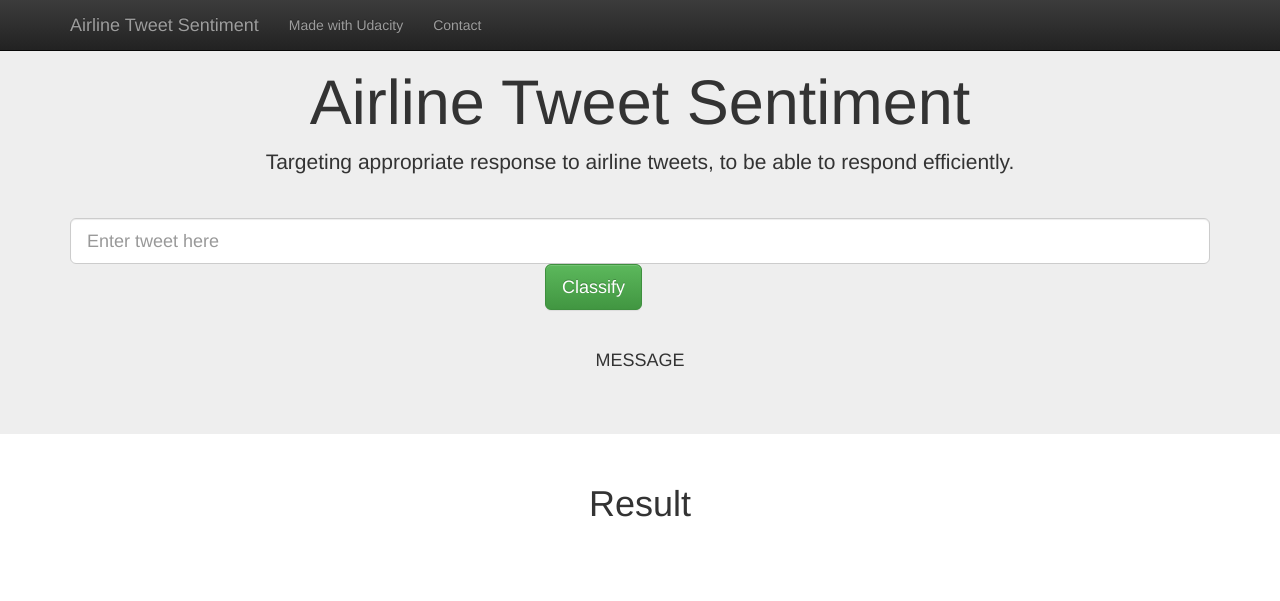
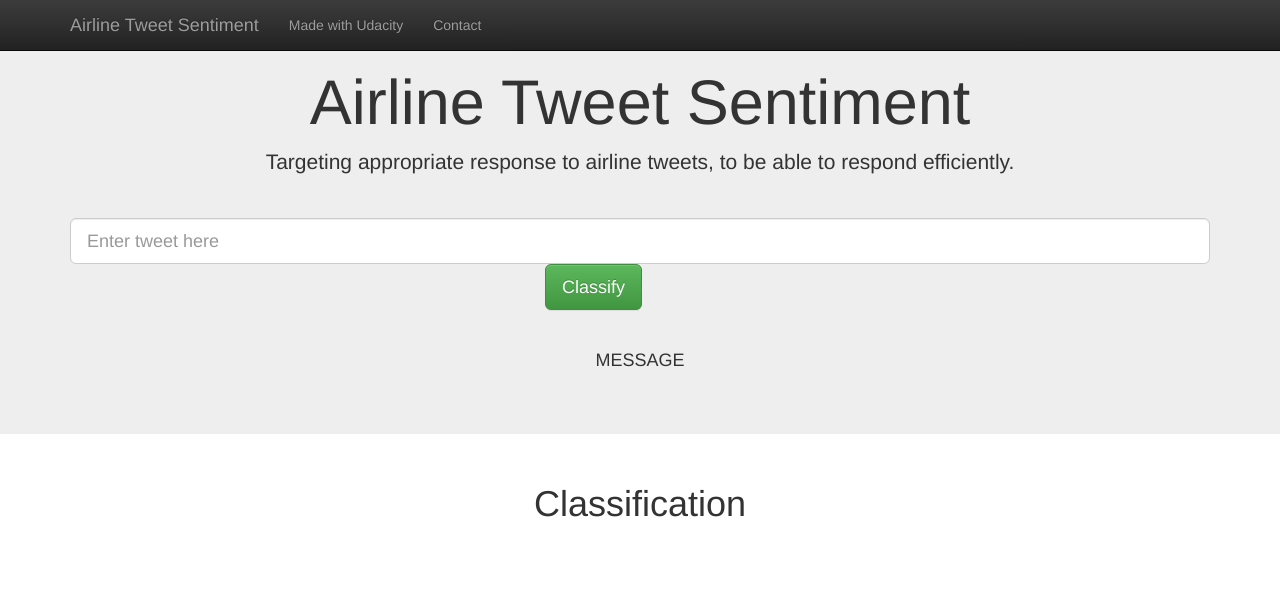
Before and after one commit to lstodd/airline-tweet-sentiment, a Flask app: template app/templates/go.html in a window 1280 px wide. Shown: the top 601 px of the page. Run offline with Flask 2, Linux system fonts and the light colour scheme; the template is opened without the code that fills it, so the values that code supplies are empty; parts of the project's set-up code (start-up, migrations or seed data) failed here and were passed over; some libraries are stand-ins or nearby versions.

Commit message:
update flask app and category display

```diff
--- a/app/run.py
+++ b/app/run.py
@@ -87,14 +87,14 @@ def go():
     query = request.args.get('query', '')
 
     # use model to predict classification for query
-    classification_labels = model.predict([query])[0]
-    classification_results = dict(zip(df.columns[4:], classification_labels))
+    classification_label = model.predict([query])[0]
+    categories_dict = {"neutral": 0, "positive": 0, "negative": 0, classification_label: 1}
 
     # This will render the go.html Please see that file.
     return render_template(
         'go.html',
         query=query,
-        classification_result=classification_results
+        category_dict=categories_dict
     )
 
 
--- a/app/templates/go.html
+++ b/app/templates/go.html
@@ -8,9 +8,9 @@
 {% endblock %}
 
 {% block content %}
-    <h1 class="text-center">Result</h1>
+    <h1 class="text-center">Classification</h1>
         <ul class="list-group">
-            {% for category, classification in classification_result.items() %}
+            {% for category, classification in category_dict.items() %}
                 {% if classification == 1 %}
                     <li class="list-group-item list-group-item-success text-center">{{category.replace('_', ' ').title()}}</li>
                 {% else %}
--- a/app/templates/master.html
+++ b/app/templates/master.html
@@ -5,7 +5,7 @@
     <meta http-equiv="X-UA-Compatible" content="IE=edge">
     <meta name="viewport" content="width=device-width, initial-scale=1">
 
-    <title>Disasters</title>
+    <title>Airline Tweets</title>
 
     <link rel="stylesheet" href="https://maxcdn.bootstrapcdn.com/bootstrap/3.3.7/css/bootstrap.min.css" integrity="sha384-BVYiiSIFeK1dGmJRAkycuHAHRg32OmUcww7on3RYdg4Va+PmSTsz/K68vbdEjh4u" crossorigin="anonymous">
     <link rel="stylesheet" href="https://maxcdn.bootstrapcdn.com/bootstrap/3.3.7/css/bootstrap-theme.min.css" integrity="sha384-rHyoN1iRsVXV4nD0JutlnGaslCJuC7uwjduW9SVrLvRYooPp2bWYgmgJQIXwl/Sp" crossorigin="anonymous">
```
